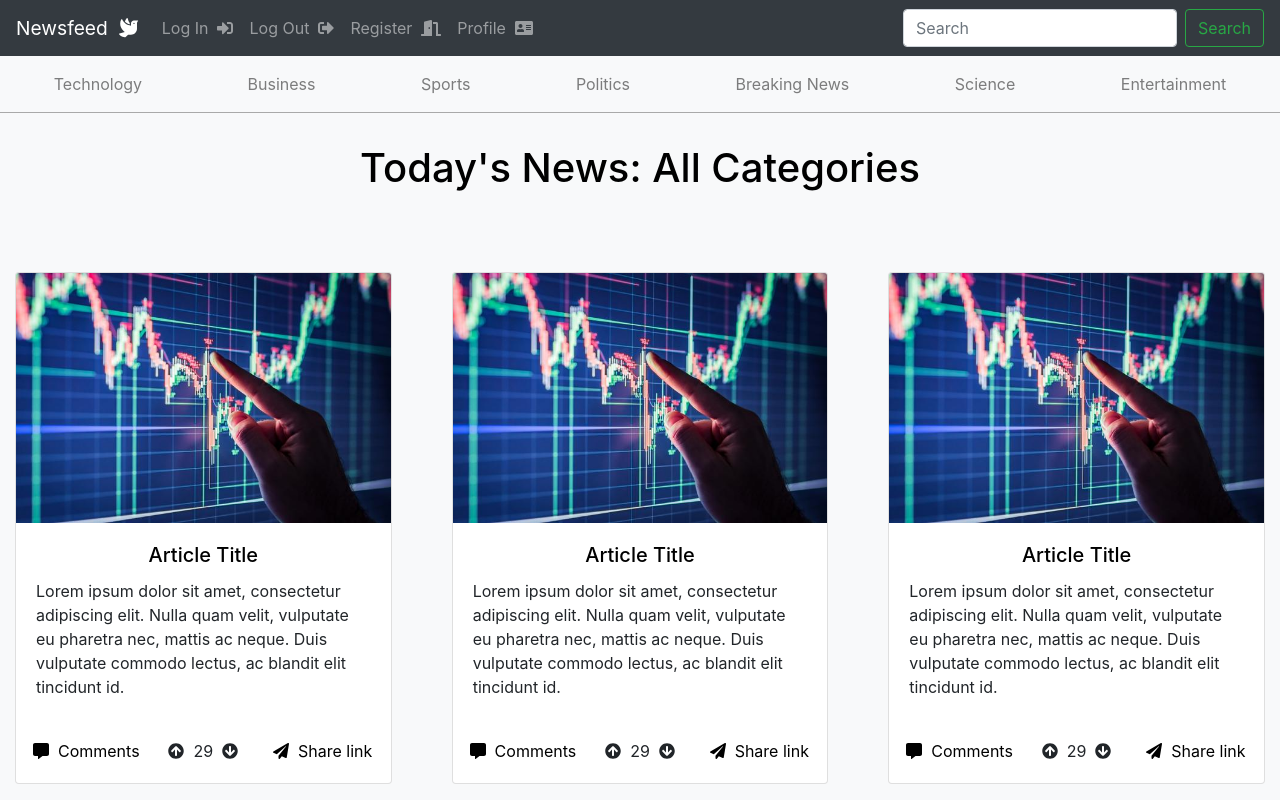
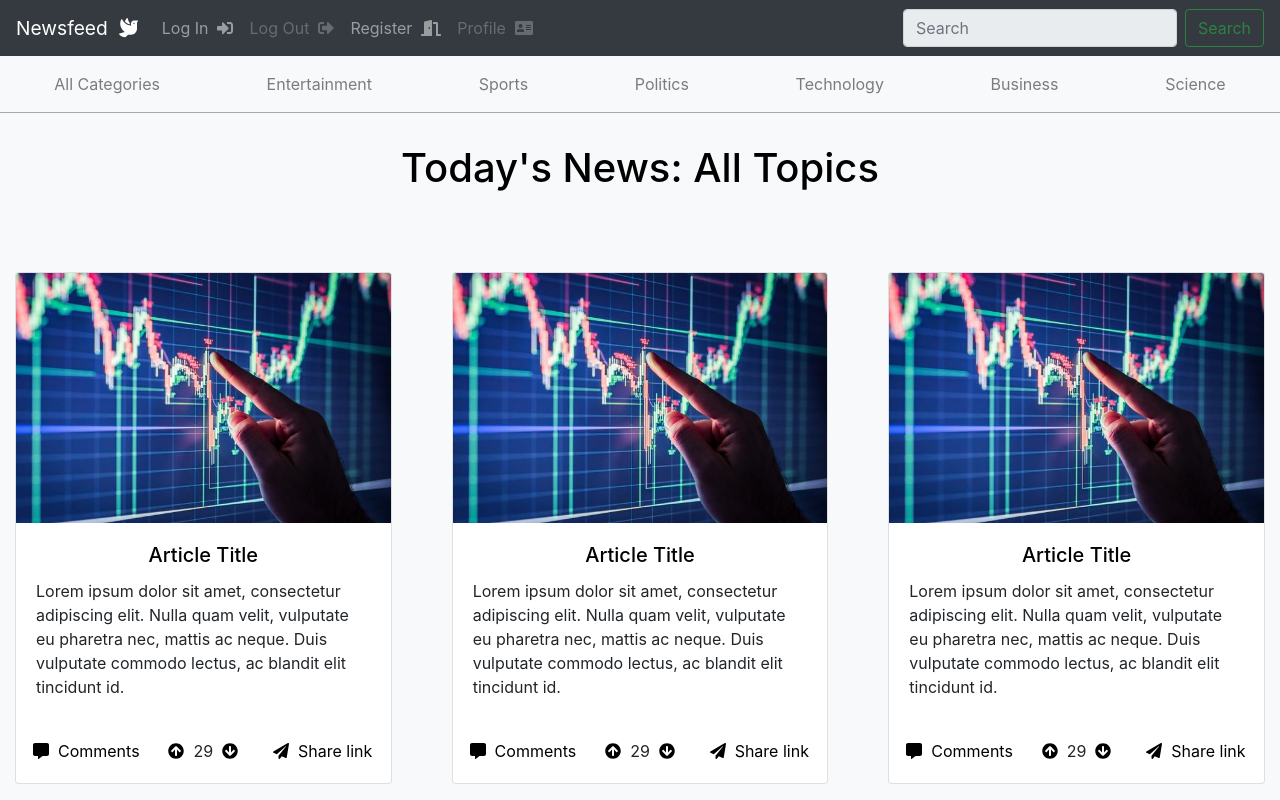
Before and after one commit to vikasham/newsfeed, a React (Create React App) app: page / in a window 1280 px wide. Shown: the top 800 px of the page. Built offline with nearby package versions, Linux system fonts and the light colour scheme.

Commit message:
doing user/guest functionalities

```diff
--- a/src/components/App.js
+++ b/src/components/App.js
@@ -5,7 +5,7 @@ import NavigationBar from './NavigationBar'
 import Dash from './Dash'
 
 
-
+const loggedInContext = React.createContext(false);
 class App extends Component {
   constructor(props) {
     super(props)
--- a/src/components/ArticlePage.js
+++ b/src/components/ArticlePage.js
@@ -13,18 +13,45 @@ class ArticlePage extends Component{
   constructor(props) {
     super(props);
 
-    this.state = { articlescore: 29}
+    this.state = {
+      articlescore: 29,
+      loggedIn: false,
+      isMouseInside1: false,
+      isMouseInside2: false,
+    }
+
     this.increaseScore = this.increaseScore.bind(this);
     this.decreaseScore = this.decreaseScore.bind(this);
+
   }
   increaseScore = (e) => {
+    if(this.state.loggedIn){
       this.setState({ articlescore: this.state.articlescore + 1 });
+    }
       //increment article score member variable
   };
   decreaseScore = (e) => {
+    if(this.state.loggedIn){
       this.setState({ articlescore: this.state.articlescore - 1 });
+    }
       //decrement article score member variable
   };
+  hoverOn1 = (e) =>{
+    if(this.state.loggedIn){
+      this.setState({ isMouseInside1: true });
+    }
+  };
+  hoverOff1 = (e)=>{
+    this.setState({ isMouseInside1: false});
+  }
+  hoverOn2 = (e) =>{
+    if(this.state.loggedIn){
+      this.setState({ isMouseInside2: true });
+    }
+  };
+  hoverOff2 = (e)=>{
+    this.setState({ isMouseInside2: false});
+  }
   render(){
     var score = this.state.articlescore;
     return(
@@ -54,8 +81,8 @@ class ArticlePage extends Component{
                     &nbsp; <a  id="comments" href="/" data-toggle="modal" data-target="#commentsModal"><FontAwesomeIcon icon={faCommentAlt}/>&nbsp; Comments</a>
                   </div>
                   <div id="iconcol" class="col-sm-4">
-                    <a class="incdec" id="comments" onClick={this.increaseScore.bind(this)}><FontAwesomeIcon icon={faArrowCircleUp}/></a>&nbsp; {score} &nbsp;
-                    <a class="incdec" id="comments" onClick={this.decreaseScore.bind(this)}><FontAwesomeIcon icon={faArrowCircleDown}/>  </a>
+                    <span class="incdec" id="comments" style={{color: this.state.isMouseInside1 ? 'royalblue' : 'black' }} onMouseEnter={this.hoverOn1} onMouseLeave={this.hoverOff1} onClick={this.increaseScore.bind(this)}><FontAwesomeIcon icon={faArrowCircleUp}/></span>&nbsp; {score} &nbsp;
+                    <span class="incdec" id="comments" style={{color: this.state.isMouseInside2 ? 'royalblue' : 'black' }} onMouseEnter={this.hoverOn2} onMouseLeave={this.hoverOff2} onClick={this.decreaseScore.bind(this)}><FontAwesomeIcon icon={faArrowCircleDown}/>  </span>
                   </div>
                   <div id="iconcol" class="col-sm-4">
                     <a id="comments" href="/"data-toggle="modal" data-target="#shareModal"><FontAwesomeIcon icon={faPaperPlane}/>&nbsp; Share link</a>&nbsp;
@@ -64,7 +91,6 @@ class ArticlePage extends Component{
                 <br />
                 <hr />
                 <div id="articleAuthor"><strong>By Author Name</strong></div>
-                <div id="articleDate"><small>April 17, 2019</small></div>
                 <hr />
                 <br />
                 <p id="articleContent">Lorem ipsum dolor sit amet, consectetur adipiscing elit. Nulla quam velit, vulputate eu pharetra nec, mattis ac neque. Duis vulputate commodo lectus, ac blandit elit tincidunt id.</p>
--- a/src/components/ArticleThumbnail.js
+++ b/src/components/ArticleThumbnail.js
@@ -11,20 +11,46 @@ class Dash extends Component
   constructor(props) {
     super(props);
 
-    this.state = { articlescore: 29}
+    this.state = {
+      articlescore: 29,
+      loggedIn: false,
+      isMouseInside1: false,
+      isMouseInside2: false,
+    }
+
     this.increaseScore = this.increaseScore.bind(this);
     this.decreaseScore = this.decreaseScore.bind(this);
+
   }
   increaseScore = (e) => {
+    if(this.state.loggedIn){
       this.setState({ articlescore: this.state.articlescore + 1 });
+    }
       //increment article score member variable
   };
   decreaseScore = (e) => {
+    if(this.state.loggedIn){
       this.setState({ articlescore: this.state.articlescore - 1 });
+    }
       //decrement article score member variable
   };
+  hoverOn1 = (e) =>{
+    if(this.state.loggedIn){
+      this.setState({ isMouseInside1: true });
+    }
+  };
+  hoverOff1 = (e)=>{
+    this.setState({ isMouseInside1: false});
+  }
+  hoverOn2 = (e) =>{
+    if(this.state.loggedIn){
+      this.setState({ isMouseInside2: true });
+    }
+  };
+  hoverOff2 = (e)=>{
+    this.setState({ isMouseInside2: false});
+  }
   render(){
-    var score = this.state.articlescore;
     return(
       <div class="card">
         <a href="/articlepage">
@@ -42,8 +68,8 @@ class Dash extends Component
             &nbsp; <a  id="commentstn" href="/" data-toggle="modal" data-target="#commentsModal"><FontAwesomeIcon icon={faCommentAlt}/>&nbsp; Comments</a>
           </div>
           <div id="iconcoltn" class="col-sm-4">
-            <a id="commentstn" onClick={this.increaseScore.bind(this)}><FontAwesomeIcon icon={faArrowCircleUp}/></a>&nbsp; {score} &nbsp;
-            <a id="commentstn" onClick={this.decreaseScore.bind(this)}><FontAwesomeIcon icon={faArrowCircleDown}/>  </a>
+            <span class="incdec" id="comments" style={{color: this.state.isMouseInside1 ? 'royalblue' : 'black' }} onMouseEnter={this.hoverOn1} onMouseLeave={this.hoverOff1} onClick={this.increaseScore.bind(this)}><FontAwesomeIcon icon={faArrowCircleUp}/></span>&nbsp; {this.state.articlescore} &nbsp;
+            <span class="incdec" id="comments" style={{color: this.state.isMouseInside2 ? 'royalblue' : 'black' }} onMouseEnter={this.hoverOn2} onMouseLeave={this.hoverOff2} onClick={this.decreaseScore.bind(this)}><FontAwesomeIcon icon={faArrowCircleDown}/>  </span>
           </div>
           <div id="iconcoltn" class="col-sm-4">
             <a id="commentstn" href="/"data-toggle="modal" data-target="#shareModal"><FontAwesomeIcon icon={faPaperPlane}/>&nbsp; Share link</a>&nbsp;
--- a/src/components/Comment.js
+++ b/src/components/Comment.js
@@ -1,11 +1,62 @@
 import React from "react";
 import { Component } from 'react'
-
+import { FontAwesomeIcon } from '@fortawesome/react-fontawesome'
+import {faArrowCircleUp, faArrowCircleDown} from '@fortawesome/free-solid-svg-icons'
 
 class Comment extends Component{
+  constructor(props) {
+    super(props);
+
+    this.state = {
+      articlescore: 29,
+      loggedIn: false,
+      isMouseInside1: false,
+      isMouseInside2: false,
+    }
+
+    this.increaseScore = this.increaseScore.bind(this);
+    this.decreaseScore = this.decreaseScore.bind(this);
+
+  }
+  increaseScore = (e) => {
+    if(this.state.loggedIn){
+      this.setState({ articlescore: this.state.articlescore + 1 });
+    }
+      //increment article score member variable
+  };
+  decreaseScore = (e) => {
+    if(this.state.loggedIn){
+      this.setState({ articlescore: this.state.articlescore - 1 });
+    }
+      //decrement article score member variable
+  };
+  hoverOn1 = (e) =>{
+    if(this.state.loggedIn){
+      this.setState({ isMouseInside1: true });
+    }
+  };
+  hoverOff1 = (e)=>{
+    this.setState({ isMouseInside1: false});
+  }
+  hoverOn2 = (e) =>{
+    if(this.state.loggedIn){
+      this.setState({ isMouseInside2: true });
+    }
+  };
+  hoverOff2 = (e)=>{
+    this.setState({ isMouseInside2: false});
+  }
   render(){
     return(
-      <div>
+      <div class="row">
+        <div id="iconcoltn" class="col-sm-1">
+          <center>
+            <span class="incdec" id="comments" style={{color: this.state.isMouseInside1 ? 'royalblue' : 'black' }} onMouseEnter={this.hoverOn1} onMouseLeave={this.hoverOff1} onClick={this.increaseScore.bind(this)}><FontAwesomeIcon icon={faArrowCircleUp}/></span><br/>
+            &nbsp; {this.state.articlescore} &nbsp; <br/>
+            <span class="incdec" id="comments" style={{color: this.state.isMouseInside2 ? 'royalblue' : 'black' }} onMouseEnter={this.hoverOn2} onMouseLeave={this.hoverOff2} onClick={this.decreaseScore.bind(this)}><FontAwesomeIcon icon={faArrowCircleDown}/>  </span>
+          </center>
+        </div>
+        <div class="col-sm-11">
           <li class="media bg-light">
             <div class="media-body">
               <div class="card card-body bg-light">
@@ -21,6 +72,8 @@ class Comment extends Component{
           </li>
           <br />
         </div>
+      </div>
+
     )
   }
 }
--- a/src/components/CommentsList.js
+++ b/src/components/CommentsList.js
@@ -1,6 +1,7 @@
 import React from "react";
 import { Component } from 'react'
 import Comment from './Comment'
+
 
 
 class CommentsList extends Component{
--- a/src/components/CommentsPopup.js
+++ b/src/components/CommentsPopup.js
@@ -5,7 +5,20 @@ import { FontAwesomeIcon } from '@fortawesome/react-fontawesome'
 import {faCommentAlt} from '@fortawesome/free-solid-svg-icons'
 
 class CommentsPopup extends Component{
+  constructor(props){
+    super(props)
+    this.state={
+      loggedIn: false
+    }
+  }
   render(){
+    var disabled = !this.state.loggedIn;
+    let message;
+    if (!this.state.loggedIn) {
+      message = <h5>Must <a href="/" data-toggle="modal" data-target="#myModal1" data-dismiss="modal" class="text-primary">log in</a> to comment.</h5>;
+    }else{
+      message ="Comment"
+    }
     return(
       <div class="modal fade" id="commentsModal" tabindex="-1" role="dialog" aria-labelledby="exampleModalLabel" aria-hidden="true">
         <div class="modal-dialog" role="document">
@@ -32,15 +45,17 @@ class CommentsPopup extends Component{
                 </div>
                 <div id="menu1" class="tab-pane fade">
                   <form action="#" method="post" class="form-horizontal" id="commentForm" role="form">
+
                       <div class="form-group">
-                          <label for="email" class="col-sm-3 control-label">Comment</label>
+
+                          <label for="email" class="col-sm-auto control-label">{message}</label>
                           <div class="col-sm-10">
-                            <textarea class="form-control" name="addComment" id="addComment" rows="5"></textarea>
+                            <textarea class="form-control" name="addComment" id="addComment" rows="5" disabled={ disabled }></textarea>
                           </div>
                       </div>
                       <div class="form-group">
                           <div class="col-sm-offset-2 col-sm-10">
-                              <button class="btn btn-success btn-circle text-uppercase" type="submit" id="submitComment"><span class="glyphicon glyphicon-send"></span> Submit comment</button>
+                              <button class="btn btn-success btn-circle text-uppercase" type="submit" id="submitComment" disabled={ disabled }><span class="glyphicon glyphicon-send"></span> Submit comment</button>
                           </div>
                       </div>
                   </form>
--- a/src/components/Dash.js
+++ b/src/components/Dash.js
@@ -6,6 +6,7 @@ class Dash extends Component
   constructor(props) {
     super(props)
     this.state = {
+      loggedIn: false,
     }
   }
 
@@ -13,7 +14,7 @@ class Dash extends Component
     return(
       <div class="bg-light w-100">
         <br/><br/><br/><br/><br/><br/>
-        <h1 class="text-center">Today's News: All Categories</h1>
+        <h1 class="text-center">{this.state.loggedIn ? "Today's News: My Topics" : "Today's News: All Topics" }</h1>
         <br/><br/><br/>
         <Dashrow/>
         <br/><br/>
--- a/src/components/NavigationBar.js
+++ b/src/components/NavigationBar.js
@@ -2,7 +2,7 @@ import React from "react";
 import { Component } from 'react'
 
 import { FontAwesomeIcon } from '@fortawesome/react-fontawesome'
-import { faDove, faSignInAlt, faSignOutAlt, faDoorOpen, faAddressCard, faKey, faUserPlus, faUser, faLock} from '@fortawesome/free-solid-svg-icons'
+import { faKey, faUserPlus, faUser, faLock} from '@fortawesome/free-solid-svg-icons'
 import 'bootstrap/dist/css/bootstrap.min.css';
 import 'bootstrap/dist/js/bootstrap.min.js';
 import '../css/NavigationBar.css'
@@ -74,17 +74,28 @@ class NavigationBar extends Component
                   <button type="button" class="close text-white" data-dismiss="modal">&times;</button>
                 </div>
                 <div class="modal-body">
+
                   <form method="POST" action="Register">
                     <div class="form-group row">
-                      <label for="exampleInputEmail1" class="col-sm-1 col-form-label text-secondary"><FontAwesomeIcon icon={faUser }/></label>
-                      <div class="col-sm-11">
-                        <input type="user" class="form-control" id="exampleInputEmail1" aria-describedby="emailHelp" placeholder="Username"/>
+                      <div class="col-sm-1">
+                      </div>
+                      <div class="col-sm-5">
+                        <input type="text" class="form-control" id="firstName" placeholder="First Name"/>
+                      </div>
+                      <div class="col-sm-6">
+                        <input type="text" class="form-control" id="lastName" placeholder="Last Name"/>
                       </div>
                     </div>
                     <div class="form-group row">
-                      <label for="exampleInputEmail1" class="col-sm-1 col-form-label text-secondary"><FontAwesomeIcon icon={faLock}/></label>
+                      <label for="username" class="col-sm-1 col-form-label text-secondary"><FontAwesomeIcon icon={faUser }/></label>
                       <div class="col-sm-11">
-                        <input type="password" class="form-control" id="exampleInputPassword1" placeholder="Password"/>
+                        <input type="user" class="form-control" id="username" placeholder="Username"/>
+                      </div>
+                    </div>
+                    <div class="form-group row">
+                      <label for="password" class="col-sm-1 col-form-label text-secondary"><FontAwesomeIcon icon={faLock}/></label>
+                      <div class="col-sm-11">
+                        <input type="password" class="form-control" id="password" placeholder="Password"/>
                       </div>
                     </div>
                     <button type="submit" class="btn btn-primary">Register</button>
--- a/src/components/TitleNav.js
+++ b/src/components/TitleNav.js
@@ -7,7 +7,14 @@ import 'bootstrap/dist/js/bootstrap.min.js';
 import '../css/NavigationBar.css'
 
 class TitleNav extends Component{
+  constructor(props){
+    super(props)
+    this.state = {
+      loggedIn: false,
+    }
+  }
   render(){
+    var disabled = !this.state.loggedIn;
     return(
         <nav class="navbar navbar-expand-sm bg-dark navbar-dark w-100">
               <div class="navbar-header">
@@ -21,31 +28,31 @@ class TitleNav extends Component{
               <div class="collapse navbar-collapse" id="navbarSupportedContent">
                 <ul class="navbar-nav mr-auto">
                   <li class="nav-item">
-                    <a class="nav-link" data-toggle="modal" data-target="#myModal1">Log In &nbsp;
+                    <span class="nav-link" data-toggle="modal" data-target="#myModal1">Log In &nbsp;
                       <FontAwesomeIcon icon={faSignInAlt}/>
-                    </a>
+                    </span>
                   </li>
                   <li class="nav-item">
-                    <a class="nav-link">Log Out &nbsp;
+                    <span class= { this.state.loggedIn ? "nav-link" : "nav-link disabled" }>Log Out &nbsp;
                       <FontAwesomeIcon icon={faSignOutAlt}/>
-                    </a>
+                    </span>
                   </li>
                   <li class="nav-item">
-                    <a class="nav-link" data-toggle="modal" data-target="#myModal2">Register &nbsp;
+                    <span class="nav-link" data-toggle="modal" data-target="#myModal2">Register &nbsp;
                       <FontAwesomeIcon icon={faDoorOpen}/>
-                    </a>
+                    </span>
                   </li>
                   <li class="nav-item">
-                      <a class="nav-link" href="/profile">
+                      <a class= { this.state.loggedIn ? "nav-link" : "nav-link disabled" } href="/profile">
                       Profile &nbsp;<FontAwesomeIcon icon={faAddressCard}/>
 
                       </a>
                   </li>
                 </ul>
 
-                <form class="navbar-search form-inline my-2 my-lg-0 pull-right">
-                  <input class="form-control mr-sm-2" type="search" placeholder="Search" aria-label="Search" />
-                  <button class="btn btn-outline-success my-2 my-sm-0" type="submit">Search</button>
+                <form class="navbar-search form-inline my-2 my-lg-0">
+                  <input class="form-control mr-sm-2 diabled" type="search" placeholder="Search" aria-label="Search" disabled={ disabled }/>
+                  <button class="btn btn-outline-success my-2 my-sm-0" type="submit" disabled={ disabled }>Search</button>
                 </form>
               </div>
             </nav>
--- a/src/components/TopicNav.js
+++ b/src/components/TopicNav.js
@@ -5,6 +5,15 @@ import 'bootstrap/dist/js/bootstrap.min.js';
 import '../css/NavigationBar.css'
 
 class TopicNav extends Component{
+  constructor(props) {
+    super(props)
+    this.state = {
+      loggedIn: false,
+    }
+  }
+  changeTitle= (e) =>{
+
+  }
   render(){
     return(
         <div class="row">
@@ -15,31 +24,31 @@ class TopicNav extends Component{
               <div class="collapse navbar-collapse" id="navbarSupportedContent2">
                 <ul class="navbar-nav nav-fill w-100">
                   <li class="nav-item">
-                      <div id="topic" class="nav-link">Technology
+                        <div id="topic" class="nav-link" onClick={this.changeTitle}>All Categories
                         </div>
                       </li>
                       <li class="nav-item">
-                      <div id="topic" class="nav-link">Business
+                        <div id="topic" class="nav-link" onClick={this.changeTitle}>Entertainment
                         </div>
                       </li>
                       <li class="nav-item">
-                      <div id="topic" class="nav-link">Sports
+                        <div id="topic" class="nav-link" onClick={this.changeTitle}>Sports
                         </div>
                       </li>
                       <li class="nav-item">
-                      <div id="topic" class="nav-link">Politics
+                        <div id="topic" class="nav-link" onClick={this.changeTitle}>Politics
                         </div>
                       </li>
                       <li class="nav-item">
-                      <div id="topic" class="nav-link">Breaking News
+                        <div id="topic" class="nav-link" onClick={this.changeTitle}>Technology
                         </div>
                       </li>
                       <li class="nav-item">
-                      <div id="topic" class="nav-link">Science
+                        <div id="topic" class="nav-link" onClick={this.changeTitle}>Business
                         </div>
                       </li>
                       <li class="nav-item">
-                      <div id="topic" class="nav-link">Entertainment
+                        <div id="topic" class="nav-link" onClick={this.changeTitle}>Science
                         </div>
                       </li>
                 </ul>
--- a/src/css/ArticlePage.css
+++ b/src/css/ArticlePage.css
@@ -4,9 +4,6 @@ hr.style1{
 
 a{
   text-decoration: none;
-}
-#comments a:hover{
-	color: royalblue;
 }
 #articleTitle{
   font-size: 42pt;
```
Lines whose indentation alone changed are shown as unchanged.
